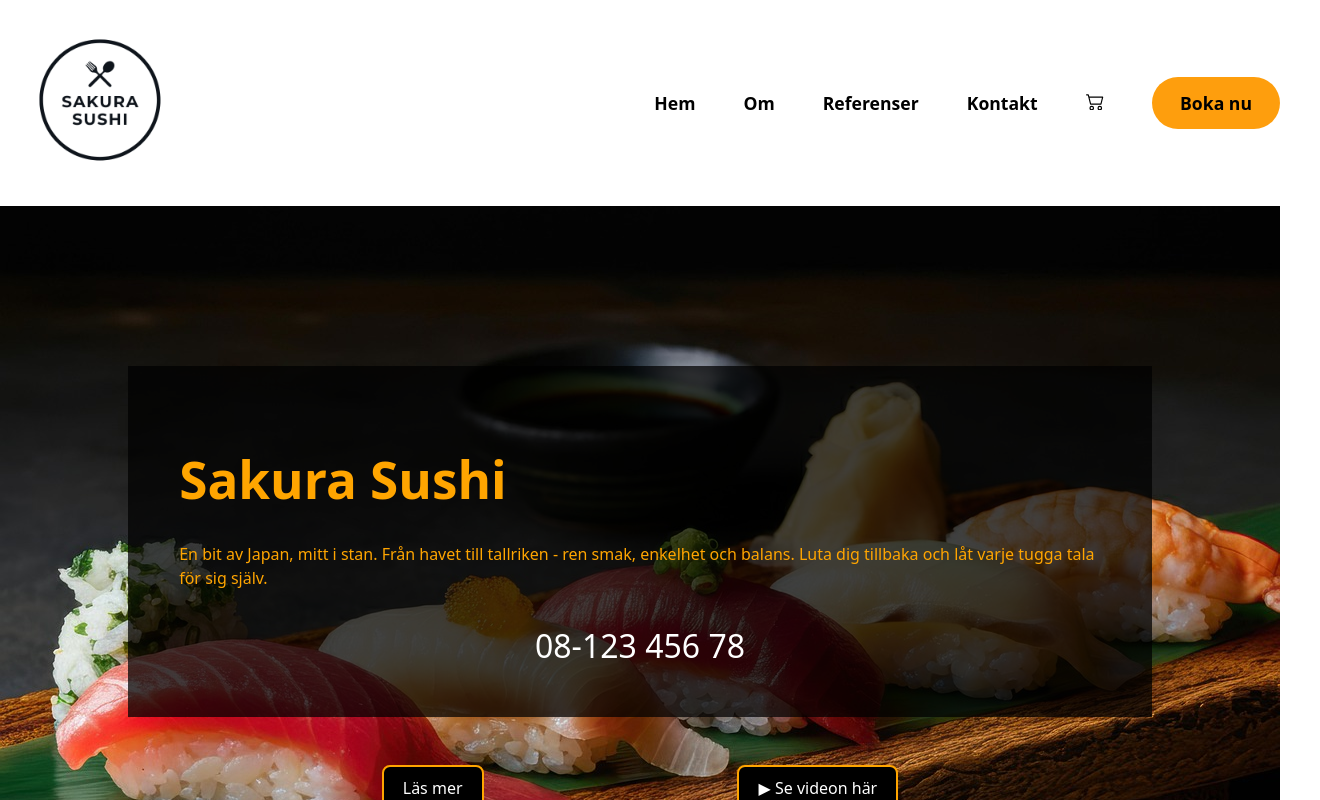
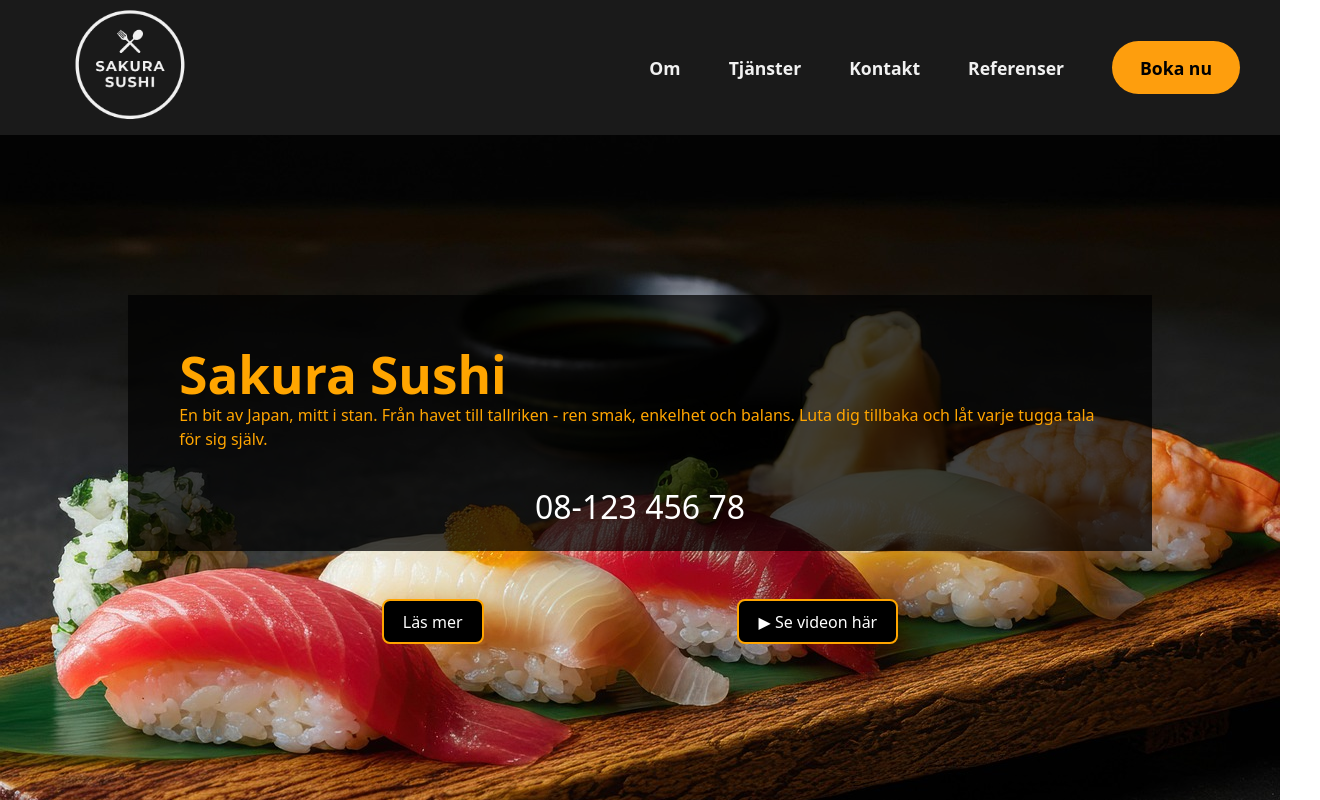
Before and after one commit to EMELIEAXI/Restaurang.React, a React (Vite) app in the folder RestaurangReact/: page / in a window 1280 px wide. Shown: the top 800 px of the page, 1320 px wide, since content can reach past the window. Built offline with nearby package versions, Linux system fonts and the light colour scheme.

Commit message:
Lagt till box-sizing i index.css, ändrat logga och design på navbar

```diff
--- a/RestaurangReact/src/components/Navbar.jsx
+++ b/RestaurangReact/src/components/Navbar.jsx
@@ -1,6 +1,5 @@
 import React, { useState } from "react";
 import Logo from "../Assets/logo.png";
-import { BsCart2 } from "react-icons/bs";
 import { HiOutlineBars3 } from "react-icons/hi2";
 
 import Box from "@mui/material/Box";
@@ -14,9 +13,9 @@
 
 import HomeIcon from "@mui/icons-material/Home";
 import InfoIcon from "@mui/icons-material/Info";
+import RoomServiceIcon from "@mui/icons-material/RoomService";
+import PhoneRoundedIcon from "@mui/icons-material/PhoneRounded";
 import CommentRoundedIcon from "@mui/icons-material/CommentRounded";
-import PhoneRoundedIcon from "@mui/icons-material/PhoneRounded";
-import ShoppingCartRoundedIcon from "@mui/icons-material/ShoppingCartRounded";
 
 import "../Styling/Navbar.css";
 
@@ -26,25 +25,22 @@
   const menuOptions = [
     { text: "Hem", icon: <HomeIcon /> },
     { text: "Om", icon: <InfoIcon /> },
+    { text: "Tjänster", icon: <RoomServiceIcon /> },
+    { text: "Kontakt", icon: <PhoneRoundedIcon /> },
     { text: "Referenser", icon: <CommentRoundedIcon /> },
-    { text: "Kontakt", icon: <PhoneRoundedIcon /> },
-    { text: "Vagn", icon: <ShoppingCartRoundedIcon /> },
   ];
 
   return (
     <nav id="navbar">
       <div className="nav-logo-container">
-        <img src={Logo} alt="Restaurang Logo" />
+        <a href="#home"><img src={Logo} alt="Restaurang Logo" /></a>
       </div>
 
       <div className="navbar-links-container">
-        <a href="#home">Hem</a>
         <a href="#about">Om</a>
+        <a href="#services">Tjänster</a>
+        <a href="#kontakt">Kontakt</a>
         <a href="#testimonials">Referenser</a>
-        <a href="#kontakt">Kontakt</a>
-        <a href="#">
-          <BsCart2 className="navbar-cart-icon" />
-        </a>
         <button className="primary-button">Boka nu</button>
       </div>
 
--- a/RestaurangReact/src/index.css
+++ b/RestaurangReact/src/index.css
@@ -11,6 +11,12 @@
   text-rendering: optimizeLegibility;
   -webkit-font-smoothing: antialiased;
   -moz-osx-font-smoothing: grayscale;
+}
+
+* {
+  margin: 0;
+  padding: 0;
+  box-sizing: border-box;
 }
 
 a {
@@ -126,12 +132,7 @@
   color: #ffffff;
   padding: 20px 0;
   text-align: center;
-  width: 100vw;
-  position: relative;
-  left: 50%;
-  right: 50%;
-  margin-left: -50vw;
-  margin-right: -50vw;
+  width: 100%;
 }
 
 .Footer2 {
--- a/RestaurangReact/src/styling/Navbar.css
+++ b/RestaurangReact/src/styling/Navbar.css
@@ -2,14 +2,15 @@
   display: flex;
   align-items: center;
   justify-content: space-between;
-  min-height: 90px;
   width: 100%;
+  background: #1a1a1a;
+  padding: 0 2.5rem;
 }
 .nav-logo-container {
     max-width: 100px;
 }
 .nav-logo-container img {
-    max-width: 200px;
+    max-width: 180px;
     height: auto;
 }
 .navbar-menu-container {
@@ -18,7 +19,7 @@
 .navbar-links-container a {
   margin-right: 3rem;
   text-decoration: none;
-  color: black;
+  color: #f1f1f1;
   font-size: 1.1rem;
   font-weight: 600;
 }
@@ -36,7 +37,7 @@
   font-size: 1.15rem;
 }
 .primary-button:hover {
-  background-color: #e48f0f;
+  background-color: #c77d0e;
 }
 .navbar-menu-container svg {
   font-size: 1.5rem;
@@ -44,22 +45,8 @@
 }
 
 @media (max-width: 48rem) {
-  .navbar-links-container a {
-    margin-right: 1rem;
-    font-size: 1rem;
-  }
-  .primary-button {
-    font-size: 1rem;
-  }
+
 }
-@media (max-width: 30rem) {
-  .nav-logo-container {
-    max-width: 140px;
-  }
-  .navbar-links-container {
-    display: none;
-  }
-  .navbar-menu-container {
-    display: flex;
-  }
+@media (max-width: 64rem) {
+
 }
--- a/RestaurangReact/src/styling/header.module.css
+++ b/RestaurangReact/src/styling/header.module.css
@@ -13,7 +13,7 @@
   display: flex;
   justify-content: center;
 
-  width: 100vw;
+  width: 100%;
   height: 800px;
 }
 
```
Also changed, not shown: RestaurangReact/src/assets/logo.png.
